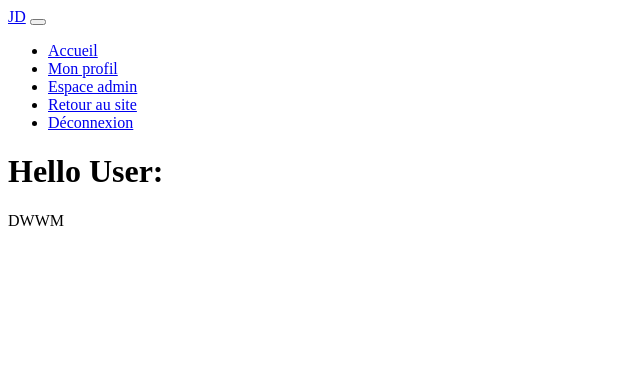
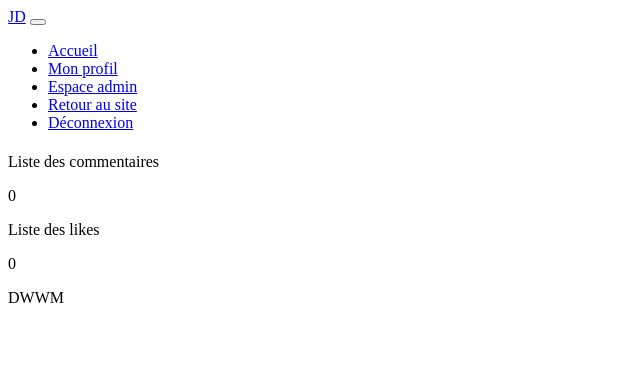
Before and after one commit to jc-aziaha/jean-dupont-blog, a Symfony app: template templates/pages/user/home/index.html.twig in a window 1280 px wide. Shown: the top 392 px of the page, without its empty margins (0-640 px from the left). Run offline with Twig, Linux system fonts and the light colour scheme; the template is opened without the code that fills it, so the values that code supplies are empty; some libraries are stand-ins or nearby versions.

Commit message:
feat: L'utilisateur peut maintenant consulter son tableau de bord

```diff
--- a/templates/pages/admin/home/index.html.twig
+++ b/templates/pages/admin/home/index.html.twig
@@ -5,7 +5,7 @@
 {% block description %}Tableau de bord{% endblock %}
 
 {% block main %}
-    <h1 class="text-center my-3 display-5">Hello Admin: {{app.user.firstName}} {{app.user.lastName}}</h1>
+    <h1 class="text-center my-3 display-5">{{app.user.firstName}} {{app.user.lastName}}</h1>
 
     <div class="container my-5">
         <div class="row">
--- a/templates/pages/user/home/index.html.twig
+++ b/templates/pages/user/home/index.html.twig
@@ -5,5 +5,27 @@
 {% block description %}Accueil{% endblock %}
 
 {% block main %}
-    <h1 class="text-center my-3 display-5">Hello User: {{app.user.firstName}} {{app.user.lastName}}</h1>
+    <h1 class="text-center my-3 display-5">{{app.user.firstName}} {{app.user.lastName}}</h1>
+
+    <div class="container my-5">
+        <div class="row">
+            <div class="col-md-6">
+                <div class="card text-bg-light mb-3">
+                    <div class="card-header">Liste des commentaires</div>
+                    <div class="card-body">
+                        <p class="card-title">{{ app.user.comments|length }}</p>
+                    </div>
+                </div>
+            </div>
+            <div class="col-md-6">
+                <div class="card text-bg-light mb-3">
+                        <div class="card-header">Liste des likes</div>
+                        <div class="card-body">
+                            <p class="card-title">{{ app.user.likes|length }}</p>
+                        </div>
+                    </div>
+                </div>
+        </div>
+    </div>
+
 {% endblock %}
```
